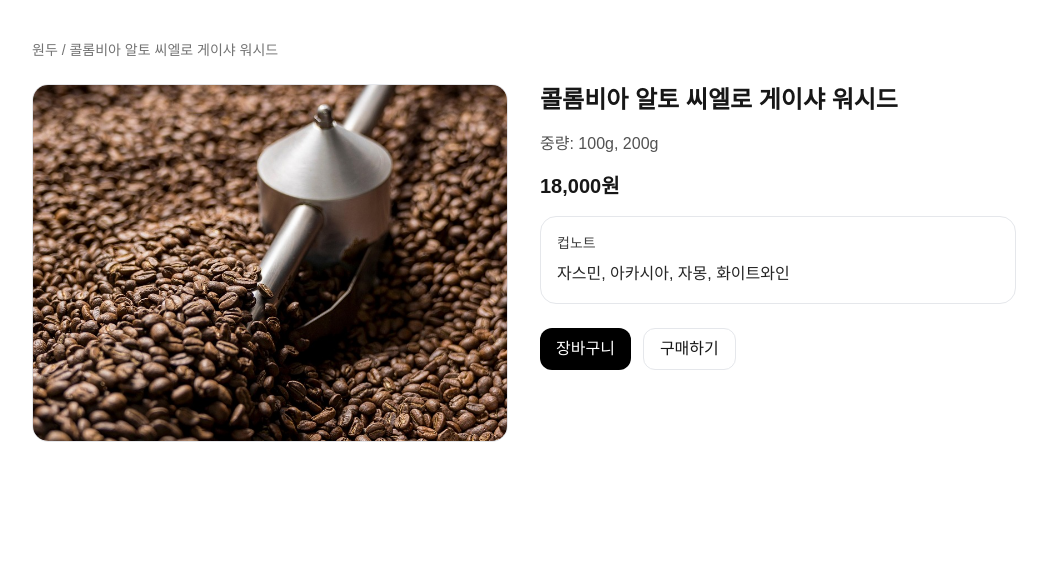
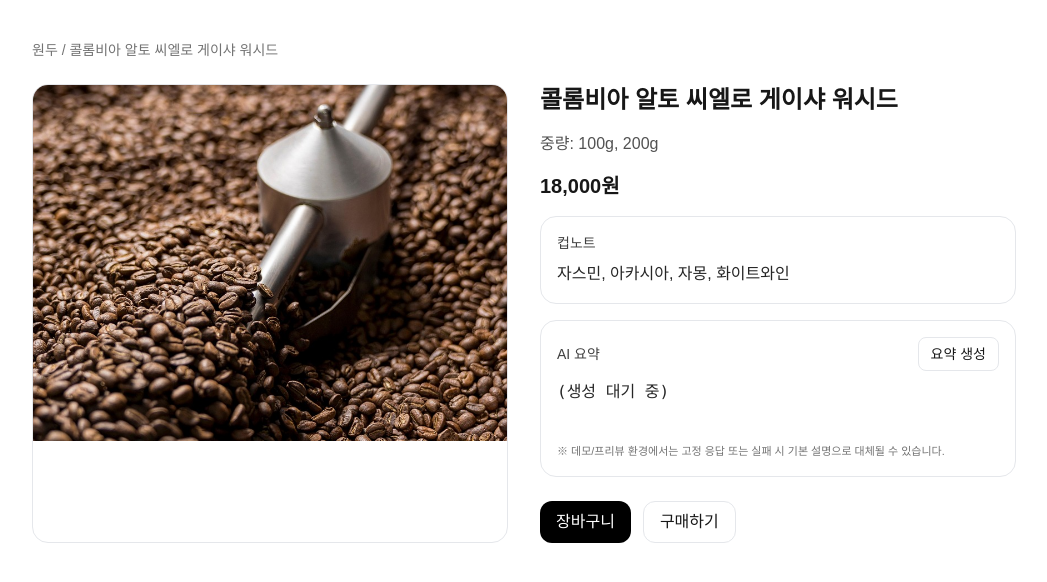
Before and after one commit to JinWorkBench/Coffee-AI, a Next.js app: page /beans/1 in a window 1280 px wide. Shown: the top 582 px of the page, without its empty margins (116-1163 px from the left). Built offline with nearby package versions, Linux system fonts and the light colour scheme.

Commit message:
feat: 원두 상세 페이지에 AI 요약 추가

```diff
--- a/src/app/beans/[slug]/page.tsx
+++ b/src/app/beans/[slug]/page.tsx
@@ -1,4 +1,5 @@
 import Image from "next/image";
+import BeanSummary from "@/components/BeanSummary";
 
 const MOCK_BEANS = {
   "1": {
@@ -14,7 +15,7 @@
     price: 17000,
     weight: "100g, 200g",
     image: "/coffee/beans.jpg",
-    cupnote: "자스민, 아카시아, 자몽, 화이트와인",
+    cupnote: "적포도, 멜론, 카카오닙스, 레드와인",
     desc: "적포도 같은 산미와 멜론의 시원한 느낌의 단맛, 질감과 밸런스가 좋은 커피입니다.",
   },
 } as const;
@@ -53,6 +54,12 @@
             <p className="leading-relaxed text-neutral-800">{bean.cupnote}</p>
           </div>
 
+          <BeanSummary
+            beanName={bean.name}
+            cupnote={bean.cupnote}
+            fallbackDesc={bean.desc}
+          />
+
           <div className="flex gap-3 pt-2">
             <button className="rounded-xl bg-black px-4 py-2 text-white">
               장바구니
```
